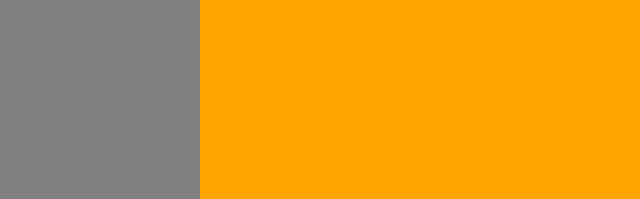
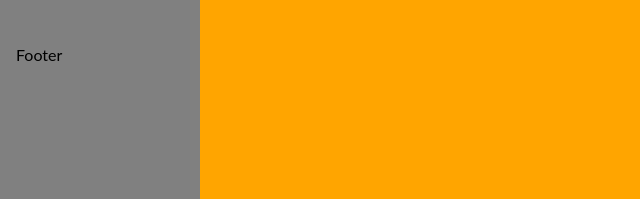
Before and after one commit to Hegymegi-Akos/orarend.html, a plain HTML site: page index.html in a window 1280 px wide. Shown: the part 494-693 px from the top of the page, 0-640 px from the left. Drawn offline with Linux system fonts and the light colour scheme.

Commit message:
Update index.html

```diff
--- a/index.html
+++ b/index.html
@@ -88,6 +88,7 @@
                          <a href="https://hegymegi-akos.github.io/xd.html/">Számitógépek</a>
                                                                                 <a href="https://hegymegi-akos.github.io/pita.html/">Pitagorasz<a>
                                                                            <a href="https://hegymegi-akos.github.io/bejelentkez-s.html/">Bejelntkezés<a>
+                                                                                                                                           <a href="https://hegymegi-akos.github.io/fo.html/">Footer<a>
 
 
                 </div>
```
